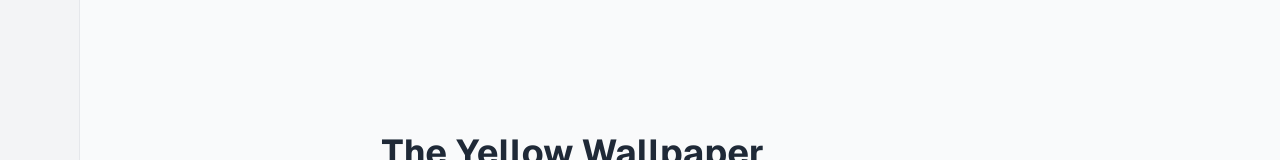
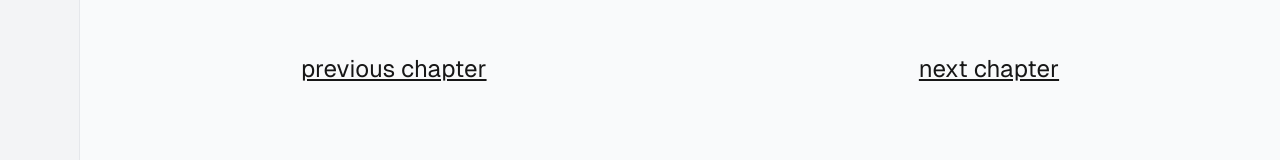
Before and after one commit to benzuzu/hackmit-2024, a Next.js app: page /story in a window 1280 px wide. Shown: the part 143-303 px from the top of the page. Built offline with nearby package versions, Linux system fonts and the light colour scheme; no server answers.

Commit message:
Implement home page chapter loading, chapter scrolling, and global state

```diff
--- /dev/null
+++ b/app/components/StateContext.tsx
@@ -0,0 +1,33 @@
+"use client"
+
+import { createContext, useContext, useState, ReactNode } from 'react';
+
+export interface SharedState {
+  currentStory: string | null;
+  currentChapter: number | null;
+}
+
+type StateContextType = {
+  sharedState: SharedState; // Replace 'any' with your desired type
+  setSharedState: React.Dispatch<React.SetStateAction<SharedState>>;
+};
+
+const StateContext = createContext<StateContextType | undefined>(undefined);
+
+export const StateProvider = ({ children }: { children: ReactNode }) => {
+  const [sharedState, setSharedState] = useState<SharedState>({currentStory: null, currentChapter: null}); // Replace 'any' with your desired type
+
+  return (
+    <StateContext.Provider value={{ sharedState, setSharedState }}>
+      {children}
+    </StateContext.Provider>
+  );
+};
+
+export const useStateContext = () => {
+  const context = useContext(StateContext);
+  if (!context) {
+    throw new Error('useStateContext must be used within a StateProvider');
+  }
+  return context;
+};
--- a/app/home/page.tsx
+++ b/app/home/page.tsx
@@ -1,6 +1,11 @@
 "use client"
 
-import React from "react";
+import { api } from "@/convex/_generated/api";
+import { useQuery } from "convex/react";
+import { useRouter } from "next/navigation";
+import React, { useEffect } from "react";
+import { useStateContext } from "../components/StateContext";
+import type { SharedState } from "../components/StateContext";
 
 const articles = [
   {
@@ -74,8 +79,23 @@ const articles = [
 ];
 
 export default function TrendingPage() {
+  const router = useRouter();
+  const firstStory = useQuery(api.story.getFirstStory);
+  const { setSharedState, sharedState } = useStateContext();
+
+  useEffect(() => {
+    if (firstStory != null && sharedState.currentStory !== firstStory[0]._id) {
+      setSharedState((prevState: SharedState) => ({
+        ...prevState,
+        currentStory: firstStory[0]._id,
+        currentChapter: Number(firstStory[0].currentChapterIndex),
+      }));
+    }
+  }, [firstStory, setSharedState, sharedState.currentStory]);
+
   return (
     <div className="p-6 space-y-8">
+      <button className="border-4 text-xl bg-gray-400 p-8 rounded-lg" onClick={() => router.push("/story")}>View Story</button>
       {articles.map((article, index) => (
         <a
           key={index}
--- a/app/layout.tsx
+++ b/app/layout.tsx
@@ -3,6 +3,7 @@ import localFont from "next/font/local";
 import "./globals.css";
 import Sidebar from "./sidebar"; // Import the Sidebar
 import { ConvexClientProvider } from "./components/ConvexClientProvider";
+import { StateProvider } from "./components/StateContext";
 
 
 const geistSans = localFont({
@@ -32,6 +33,7 @@ export default function RootLayout({
         className={`${geistSans.variable} ${geistMono.variable} antialiased`}
       >
         <ConvexClientProvider>
+          <StateProvider>
             <div className="flex h-full">
               {/* Sticky Sidebar */}
               <div className="sticky top-0 h-screen">
@@ -43,6 +45,7 @@ export default function RootLayout({
                 {children}
               </div>
             </div>
+          </StateProvider>
         </ConvexClientProvider>
       </body>
     </html>
--- a/app/story/page.tsx
+++ b/app/story/page.tsx
@@ -4,56 +4,51 @@ import { useAction, useQuery } from "convex/react";
 import React, { useEffect, useState } from "react";
 import { api } from "../../convex/_generated/api";
 import { Chapter } from "../components/chapters/chapter";
-import type { TChapter } from "@/convex/types";
 import { Id } from "@/convex/_generated/dataModel";
 import { useRouter } from "next/navigation";
+import { SharedState, useStateContext } from "../components/StateContext";
+import { TLoadedChapter } from "@/convex/types";
 
 export default function Story() {
   const router = useRouter();
+  const { setSharedState, sharedState } = useStateContext();
 
   const [loading, setLoading] = useState(true);
   const [texts, setTexts] = useState<string[]>([]); // Initialize texts as an array
   const [images, setImages] = useState<string[]>([]); // Initialize images as an array of URLs
-  const [chapterIndex, setChapterIndex] = useState<number>(0);
+  const [chapterIndex, setChapterIndex] = useState<number>(sharedState.currentChapter!);
 
-  const generateAndStoreChapter = useAction(
-    api.chapterGeneration.generateAndStoreChapter
-  );
-  const getImages = useAction(api.chapter.getImages);
-  const firstStory = useQuery(api.story.getFirstStory);
+  const loadChapterData = useAction(api.chapter.loadChapterData);
 
-  // Create the function that can be called manually or during the initial render
-
-
-  // Call the chapter generation function on initial render
   useEffect(() => {
-    const generateNewChapter = async () => {
+    const loadChapter = async () => {
       setLoading(true);
       try {
-        const words = sessionStorage.getItem("words");
-        if (words) {
-          // Generate and fetch the chapter
-          const chapter: TChapter = (await generateAndStoreChapter({
-            storyId: "jd7bwcwma5tedap0ct1s6806zh70rwyq" as Id<"stories">,
-            words,
-          }))!;
-          setTexts(chapter.texts);
-          const imageUrls = await getImages({ images: chapter.images });
-          setImages(imageUrls);
-          setChapterIndex(Number(chapter.index));
-        } else {
-          throw new Error("Words not found in local storage");
-        }
+        const chapterData: TLoadedChapter = await loadChapterData({storyId: sharedState.currentStory! as Id<"stories">, chapterIndex: BigInt(chapterIndex)});
+        setTexts(chapterData.texts);
+        setImages(chapterData.images);
       } catch (error) {
         console.error("Error generating chapter:", error);
       } finally {
         setLoading(false);
       }
     };
-    generateNewChapter()
 
+    loadChapter()
 
-  }, [generateAndStoreChapter, getImages]); // Empty dependency array ensures it runs once on mount
+  }, [chapterIndex, loadChapterData, sharedState.currentStory]);
+
+  const handlePreviousChapter = () => {
+    if (chapterIndex > 0) {
+      setChapterIndex(chapterIndex - 1);
+    }
+  }
+
+  const handleNextChapter = () => {
+    if (chapterIndex <= sharedState.currentChapter!) {
+      setChapterIndex(chapterIndex + 1);
+    }
+  }
 
   return (
     <div className="grid grid-rows-[20px_1fr_20px] items-center justify-items-center min-h-screen p-8 pb-20 gap-16 sm:p-20 font-[family-name:var(--font-geist-sans)]">
@@ -62,6 +57,10 @@ export default function Story() {
           <p>Loading...</p>
         ) : (
           <div className="flex flex-col gap-4">
+            <div className="flex flex-row justify-between w-full">
+              <div className="text-2xl underline cursor-pointer" onClick={handlePreviousChapter}>previous chapter</div>
+              <div className="text-2xl underline cursor-pointer" onClick={handleNextChapter}>next chapter</div>
+            </div>
             <Chapter
               chapterNumber={chapterIndex}
               imageUrls={images}
--- a/convex/types.ts
+++ b/convex/types.ts
@@ -6,3 +6,8 @@ export interface TChapter {
     texts: string[],
     images: Id<"_storage">[],
 }
+
+export interface TLoadedChapter {
+    texts: string[],
+    images: string[],
+}
```
Also changed, not shown: convex/chapter.ts (+35 -12 lines). Lines whose indentation alone changed are shown as unchanged.
